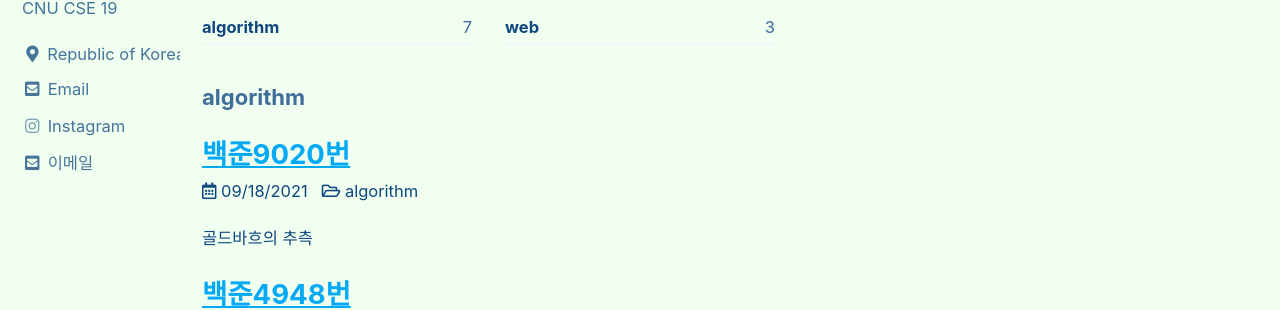
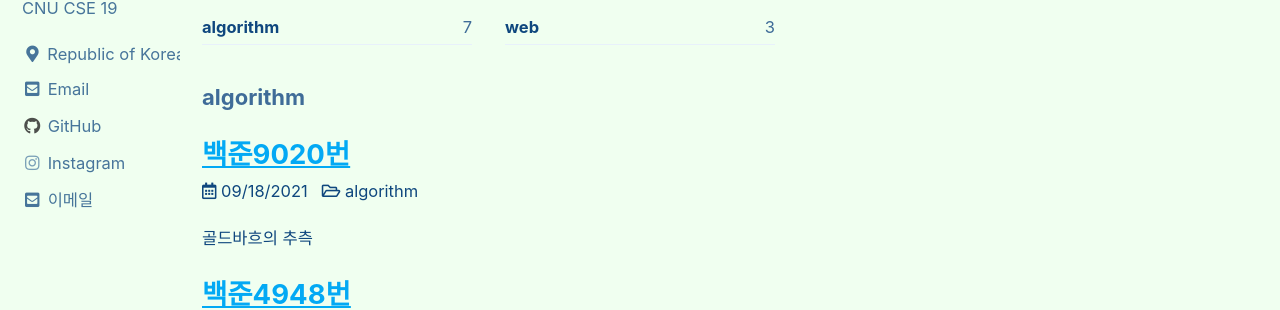
Before and after one commit to rladbrua0207/rladbrua0207.github.io, a Jekyll site: the page built from _pages/2021-09-16-Categories.md, in a window 1280 px wide. Shown: the part 158-468 px from the top of the page. Built offline with Jekyll 4.4.1, drawn with Linux system fonts in a browser that asks for light colours; cached includes are drawn as plain includes.

Commit message:
blog setting

```diff
--- a/_config.yml
+++ b/_config.yml
@@ -121,7 +121,7 @@
       # url: "https://facebook.com/"
     - label: "GitHub"
       icon: "fab fa-fw fa-github"
-      # url: "https://github.com/"
+      url: "https://github.com/rladbrua0207"
     - label: "Instagram"
       icon: "fab fa-fw fa-instagram"
       url: "https://instagram.com/gyeom2__2"
@@ -215,7 +215,7 @@
 
 # Outputting
 permalink: /:categories/:title/
-paginate: 10 # amount of posts to show  ???
+paginate: 4 # amount of posts to show  ???
 paginate_path: /page:num/
 timezone: # https://en.wikipedia.org/wiki/List_of_tz_database_time_zones
 
```
